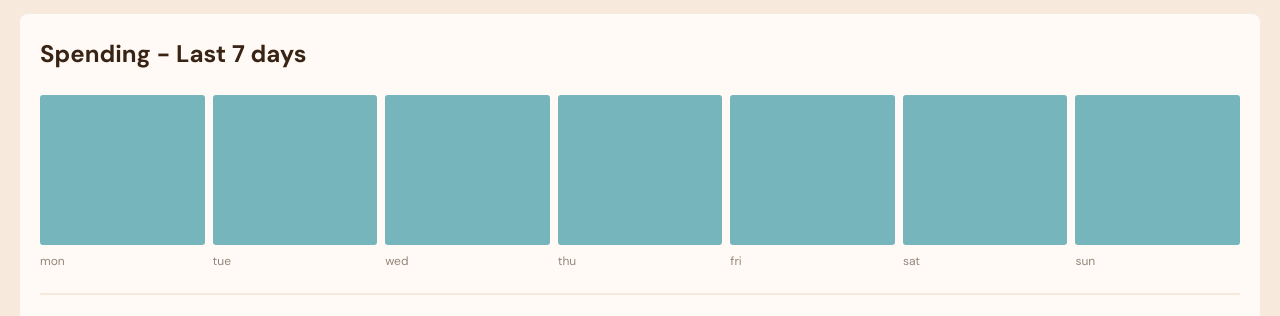
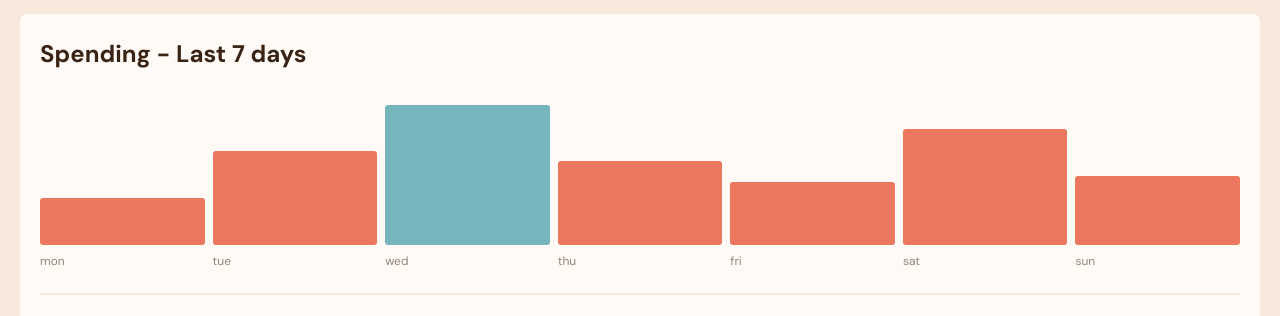
Before and after one commit to namlh023/expenses-chart, a plain HTML site: page index.html in a window 1280 px wide. Shown: the part 246-562 px from the top of the page. Drawn offline with Linux system fonts and the light colour scheme.

Commit message:
fetch chart data

```diff
--- a/index.html
+++ b/index.html
@@ -32,34 +32,34 @@
       <main class="main">
         <h2 class="h2-like">Spending - Last 7 days</h2>
         <ul class="chart">
-          <li class="chart__item">
+          <!-- <li class="chart__item">
             <div class="chart__column"></div>
-            <p class="label">mon</p>
+            <p class="chart__label">mon</p>
           </li>
           <li class="chart__item">
             <div class="chart__column"></div>
-            <p class="label">tue</p>
+            <p class="chart__label">tue</p>
           </li>
           <li class="chart__item">
             <div class="chart__column"></div>
-            <p class="label">wed</p>
+            <p class="chart__label">wed</p>
           </li>
           <li class="chart__item">
             <div class="chart__column"></div>
-            <p class="label">thu</p>
+            <p class="chart__label">thu</p>
           </li>
           <li class="chart__item">
             <div class="chart__column"></div>
-            <p class="label">fri</p>
+            <p class="chart__label">fri</p>
           </li>
           <li class="chart__item">
             <div class="chart__column"></div>
-            <p class="label">sat</p>
+            <p class="chart__label">sat</p>
           </li>
           <li class="chart__item">
             <div class="chart__column"></div>
-            <p class="label">sun</p>
-          </li>
+            <p class="chart__label">sun</p>
+          </li> -->
         </ul>
         <div class="divider"></div>
         <footer class="footer">
@@ -74,5 +74,6 @@
         </footer>
       </main>
     </div>
+    <script type="module" src="./index.js"></script>
   </body>
 </html>
--- a/index.js
+++ b/index.js
@@ -0,0 +1,40 @@
+async function getData(url = "./data.json") {
+  const response = await fetch(url);
+  return response.json();
+}
+
+const data = await getData();
+
+let max = 0;
+for (let item of data) {
+  if (item.amount > max) {
+    max = item.amount;
+  }
+}
+
+const getHeight = (amount, max) => {
+  const COLUMN_MAX_HEIGHT = 140;
+  return (Number(amount) / Number(max)) * COLUMN_MAX_HEIGHT;
+};
+
+const chart = document.querySelector(".chart");
+
+for (let item of data) {
+  let li = document.createElement("li");
+  let div = document.createElement("div");
+  let p = document.createElement("p");
+
+  li.className = "chart__item";
+  div.className = "chart__column";
+  p.className = "chart__label";
+
+  p.innerText = item.day;
+  div.style.height = `${getHeight(item.amount, max)}px`;
+  if (item.amount == max) {
+    div.classList.add("chart__column--tallest");
+  }
+
+  li.append(div);
+  li.append(p);
+  chart.append(li);
+}
--- a/index.scss
+++ b/index.scss
@@ -211,21 +211,29 @@ END GLOBAL
 
     &__column {
       width: 100%;
-      height: 150px;
-      background-color: var(--cyan);
+      height: 140px;
+      background-color: var(--soft-red);
       border-radius: 3px;
+      &:hover {
+        opacity: 0.7;
+        cursor: pointer;
+      }
+
+      &--tallest {
+        background-color: var(--cyan);
+      }
     }
 
     &__item {
       flex: 1 1;
-      .label {
-        margin-top: 8px;
+    }
 
-        font-weight: 400;
-        font-size: 12px;
-        line-height: 16px;
-        color: var(--medium-brown);
-      }
+    &__label {
+      margin-top: 8px;
+      font-weight: 400;
+      font-size: 12px;
+      line-height: 16px;
+      color: var(--medium-brown);
     }
   }
 
```
Also changed, not shown: index.css.
